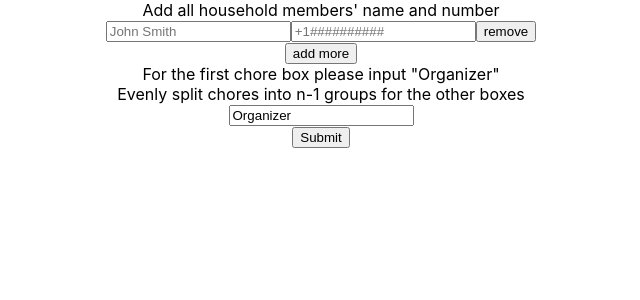
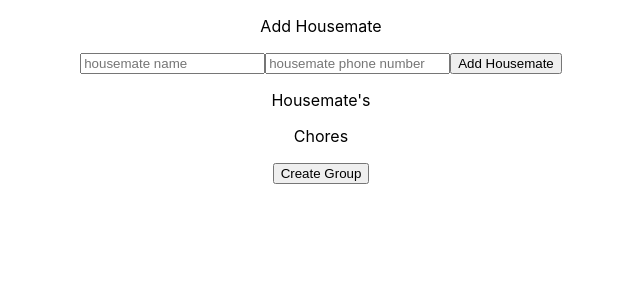
Before and after one commit to jennylovesreading/HouseholdHomiesFrontend, a React (Create React App) app: page /createGroup in a window 1280 px wide. Shown: the top 300 px of the page, without its empty margins (319-959 px from the left). Built offline with nearby package versions, Linux system fonts and the light colour scheme.

Commit message:
fixed create group component and updated to use hooks, modifiied homepage, prevented access to login/registratoin page if user is logged in

```diff
--- a/src/App.js
+++ b/src/App.js
@@ -3,7 +3,7 @@ import "./App.css";
 import UserRegistrationForm from "./components/users/userRegistrationForm"
 import UserLoginForm from "./components/users/userLoginForm"
 import Homepage from "./components/homepage/homepage"
-import createGroupForm from "./components/users/createGroupForm";
+import CreateGroupForm from "./components/users/createGroupForm";
 import { BrowserRouter, Route } from 'react-router-dom'
 import { Switch } from 'react-router';
 
@@ -15,7 +15,7 @@ function App() {
         <Switch>
           <Route path="/register" component={UserRegistrationForm} />
           <Route path="/login" component={UserLoginForm} />
-          <Route path="/createGroup" component={createGroupForm} />
+          <Route path="/createGroup" component={CreateGroupForm} />
           <Route path="/" component={Homepage} />
         </Switch>
       </BrowserRouter>
--- a/src/components/Users/createGroupForm.js
+++ b/src/components/Users/createGroupForm.js
@@ -1,116 +1,130 @@
-import React from 'react';
-import axios  from 'axios';
+import React, { useState } from "react";
+import Axios from "axios";
 
+function CreateGroupForm() {
+    const [houseMateName, sethouseMateName] = useState();
+    const [houseMateNumber, sethouseMateNumber] = useState();
+    const [membersArray, setMembersArray] = useState([]);
+    const [choresArray, setchoresArray] = useState(["Organizer"]);
 
-class createGroupForm extends React.Component {
-    constructor(props) {
-      super(props);
-      this.state = {
-          houseName: "",
-          members: [{name: "", number: ""}],
-          chores: [""],
-          errors: []
-      };
-      this.handleSubmit = this.handleSubmit.bind(this);
-    }
+    const addHouseMate = () => {
+        const updatedMembersArray = [
+            ...membersArray,
+            {
+                "name": houseMateName,
+                "number": houseMateNumber
+            }
+        ];
 
-    addClick(){
-      this.setState(prevState => ({
-          members: [...prevState.members, { name: "", number: "" }],
-          chores: [...prevState.chores, ""]
-      }))
-    }
+        setMembersArray(updatedMembersArray);
+        setchoresArray([...choresArray, []]);
+        console.log(choresArray);
+    };
 
-    createUI(){
-       return this.state.members.map((el, i) => (
-         <div key={i}>
-              <input placeholder="John Smith" name="name" value={el.name ||''} onChange={this.handleChange.bind(this, i)} />
-            <input placeholder="+1##########" name="number" value={el.number ||''} onChange={this.handleChange.bind(this, i)} />
-              <input type='button' value='remove' onClick={this.removeClick.bind(this, i)}/>
-         </div>
-       ))
-    }
+    const updateChore = (e) => {
+        const chores = [...choresArray];
+        chores[parseInt(e.target.id) + 1] = e.target.value;
+        setchoresArray(chores);
+        console.log(chores);
+    };
 
-    createUIDChores(){
-      return this.state.chores.map((el, i) => (i===0 ? (<div key={i}><input placeholder="Chores" name="chores" value="Organizer"/></div>): (<div key={i}><input placeholder="Chores" name="chores" value={el} onChange={this.handleChangeChores.bind(this, i)} /></div>)))
-     }
+    const register = () => {
+        Axios({
+            method: "POST",
+            data: {
+                members: membersArray,
+                chores: choresArray
+            },
+            withCredentials: true,
+            url: "http://localhost:4000/createGroup",
+        }).then((res) => {
+            console.log(res);
+            if(res.status === 200 && res.data === "OK" && window) {
+                console.log("redirecting to home page");
+                sethouseMateName("");
+                sethouseMateNumber("");
+                setMembersArray([]);
+                setchoresArray(["Organizer"]);
 
-    handleChange(i, e) {
-         const { name, value } = e.target;
-       let members = [...this.state.members];
-       members[i] = {...members[i], [name]: value};
-       this.setState({ members });
-    }
-    handleChangeChores(i, e) {
-        const {  value } = e.target;
-      let chores = [...this.state.chores];
-      chores[i] = {...chores[i], value};
-      this.setState({ chores });
-   }
-    handleHouseNameChange(e) {
-        this.setState({houseName: e.target.value});
-    }
+                /*setInterval(() => {
+                    Axios({
+                        method: "GET",
+                        withCredentials: true,
+                        url: "http://localhost:4000/sendChores",
+                    })
+                }, 5000);
 
-    removeClick(i){
-       let members = [...this.state.members];
-       members.splice(i, 1);
-       let chores = [...this.state.chores];
-       chores.splice(i,1);
-       this.setState({ members, chores});
-    }
+                setInterval(() => {
+                    Axios({
+                        method: "PUT",
+                        withCredentials: true,
+                        url: "http://localhost:4000/updateHead",
+                    })
+                }, 604800000);*/
 
-    handleSubmit(event) {
-      event.preventDefault();
-      console.log(this.state);
-        axios.post("http://localhost:4000/createGroup", this.state)
-        .then((response) => {
-            this.setState({ errors: [] });
-            //setInterval for every week
-            setInterval(() => {
-            axios.put("http://localhost:4000/updateHead")
-            .then((response) => {
+                window.location.href = "/";
+            }
+        });
+    };
 
-            })
-            }, 604800000);
+    return (
+        <div>
+            <div>
+                <div>
+                    <p>Add Housemate</p>
+                    <input
+                        placeholder="housemate name"
+                        onChange={(e) => sethouseMateName(e.target.value)} />
 
-            //setInterval for every day
-            setInterval(() => {
-            axios.get("http://localhost:4000/sendChores")
-            .then((response) => {
-              //all good and text shouldve sent
-            })
-            }, 864000);
-            console.log(response);
+                    <input
+                        placeholder="housemate phone number"
+                        onChange={(e) => sethouseMateNumber(e.target.value)} />
 
-            if(response.status === 200 && response.data === "OK" && window) {
-                console.log("redirecting to homepage");
-                this.setState({ members: [], chores: []});
-                window.location.href = "/";
-            } else {
-                this.setState({ errors: response.data });
-                console.log(this.state);
-            }
-        })
-        .catch(err => console.log(err.data))
-    }
+                    <button onClick={addHouseMate}>Add Housemate</button>
+                </div>
 
-    render() {
-        const{houseName} = this.state;
-      return (
-        <form onSubmit={this.handleSubmit}>
-            {/* <div>Please submit your Household Name</div>
-            <input placeholder="Household Name" name="houseName" value={houseName} onChange={this.handleHouseNameChange.bind(this)} /> */}
-            <div>Add all household members' name and number</div>
-            {this.createUI()}
-            <input type='button' value='add more' onClick={this.addClick.bind(this)}/>
-            <div>For the first chore box please input "Organizer"</div>
-            <div>Evenly split chores into n-1 groups for the other boxes</div>
-            {this.createUIDChores()}
-            <input type="submit" value="Submit" />
-        </form>
-      );
-    }
-  }
+                <div>
+                    <p>Housemate's</p>
 
+                    {membersArray.map((item, index) =>
+                        {
+                            return (
+                                <div key={index}>
+                                    {Object.entries(item)
+                                    .map( ([key, value]) =>
+                                        {
+                                            return (<p key={key}>{value}</p>)
+                                        }
+                                    )}
+                                </div>
+                            )
+                        }
+                    )}
+                </div>
 
-export default createGroupForm;
+                <div>
+                    <p>Chores</p>
+
+                    <div>
+                        {(membersArray.length > 0) && <p>Organizer</p> }
+
+                        {
+                        Array.from({
+                                length: membersArray.length - 1
+                            },
+                            (_, i) =>
+                                <input
+                                    key={i}
+                                    id={i}
+                                    onChange={updateChore} />)
+                        }
+                    </div>
+                </div>
+
+                <button onClick={register}>Create Group</button>
+            </div>
+        </div>
+    );
+}
+
+export default CreateGroupForm;
--- a/src/components/Users/userLoginForm.js
+++ b/src/components/Users/userLoginForm.js
@@ -1,9 +1,21 @@
-import React, { useState } from "react";
+import React, { useState, useEffect } from "react";
 import Axios from "axios";
 
 function UserLoginForm() {
   const [loginUsername, setLoginUsername] = useState("");
   const [loginPassword, setLoginPassword] = useState("");
+
+    useEffect(() => {
+        Axios({
+            method: "GET",
+            withCredentials: true,
+            url: "http://localhost:4000/",
+        }).then((res) => {
+            if(res.data) {
+                window.location.href = "/";
+            }
+        });
+    }, [])
 
   const login = () => {
     Axios({
@@ -16,7 +28,7 @@ function UserLoginForm() {
       url: "http://localhost:4000/login",
     }).then((res) => {
         console.log(res);
-        if(res.status === 200 && res.data !== "OK" && window) {
+        if(res.status === 200 && res.data !== "No User Exists" && window) {
             console.log("redirecting to home page");
             setLoginUsername("");
             setLoginPassword("");
--- a/src/components/Users/userRegistrationForm.js
+++ b/src/components/Users/userRegistrationForm.js
@@ -1,4 +1,4 @@
-import React, { useState } from "react";
+import React, { useState, useEffect } from "react";
 import Axios from "axios";
 
 function UserRegistrationForm() {
@@ -6,6 +6,18 @@ function UserRegistrationForm() {
     const [registerUsername, setRegisterUsername] = useState("");
     const [registerPassword, setRegisterPassword] = useState("");
     const [registerConfirmPassword, setRegisterConfirmPassword] = useState("");
+
+    useEffect(() => {
+        Axios({
+            method: "GET",
+            withCredentials: true,
+            url: "http://localhost:4000/",
+        }).then((res) => {
+            if(res.data) {
+                window.location.href = "/";
+            }
+        });
+    }, [])
 
     const register = () => {
         Axios({
--- a/src/components/homepage/homepage.js
+++ b/src/components/homepage/homepage.js
@@ -2,7 +2,8 @@ import React, { useState, useEffect } from "react";
 import Axios from "axios";
 
 function HomePage() {
-    const [data, setData] = useState(null);
+    const [user, setUser] = useState(null);
+    const [group, setGroup] = useState(null);
 
     useEffect(() => {
         Axios({
@@ -10,15 +11,38 @@ function HomePage() {
             withCredentials: true,
             url: "http://localhost:4000/",
         }).then((res) => {
-            setData(res.data);
-            console.log(res.data);
+            setUser(res.data);
+        });
+
+        Axios({
+            method: "GET",
+            withCredentials: true,
+            url: "http://localhost:4000/group",
+        }).then((res) => {
+            setGroup(res.data);
+            console.log(res);
         });
     }, [])
 
     return (
         <div>
             <div>
-                {data ? <h1>Welcome Back {data.username}</h1> : <h1>Welcome</h1>}
+                {user ? (<div>
+                    <h1>Welcome {user.username}</h1>
+
+                    {!group ? (<div>
+                        <p>Looks like u need to set up your group, click below:</p>
+                        <a href="/createGroup">Create Grouup</a>
+                    </div>) : (<div>
+                        <p>Group has been successfully initialized and will now send notifications</p>
+                        <p>group info/updates should now be displayed here</p>
+                    </div>)}
+                </div>
+
+                ) : (<div>
+                        <h1>Welcome to household homies, please login</h1>
+                        <a href="/login">login</a>
+                    </div>)}
             </div>
         </div>
     );
```
Also changed, not shown: 1 other file (tests, documents, lock files or other folders). Lines whose indentation alone changed are shown as unchanged.
